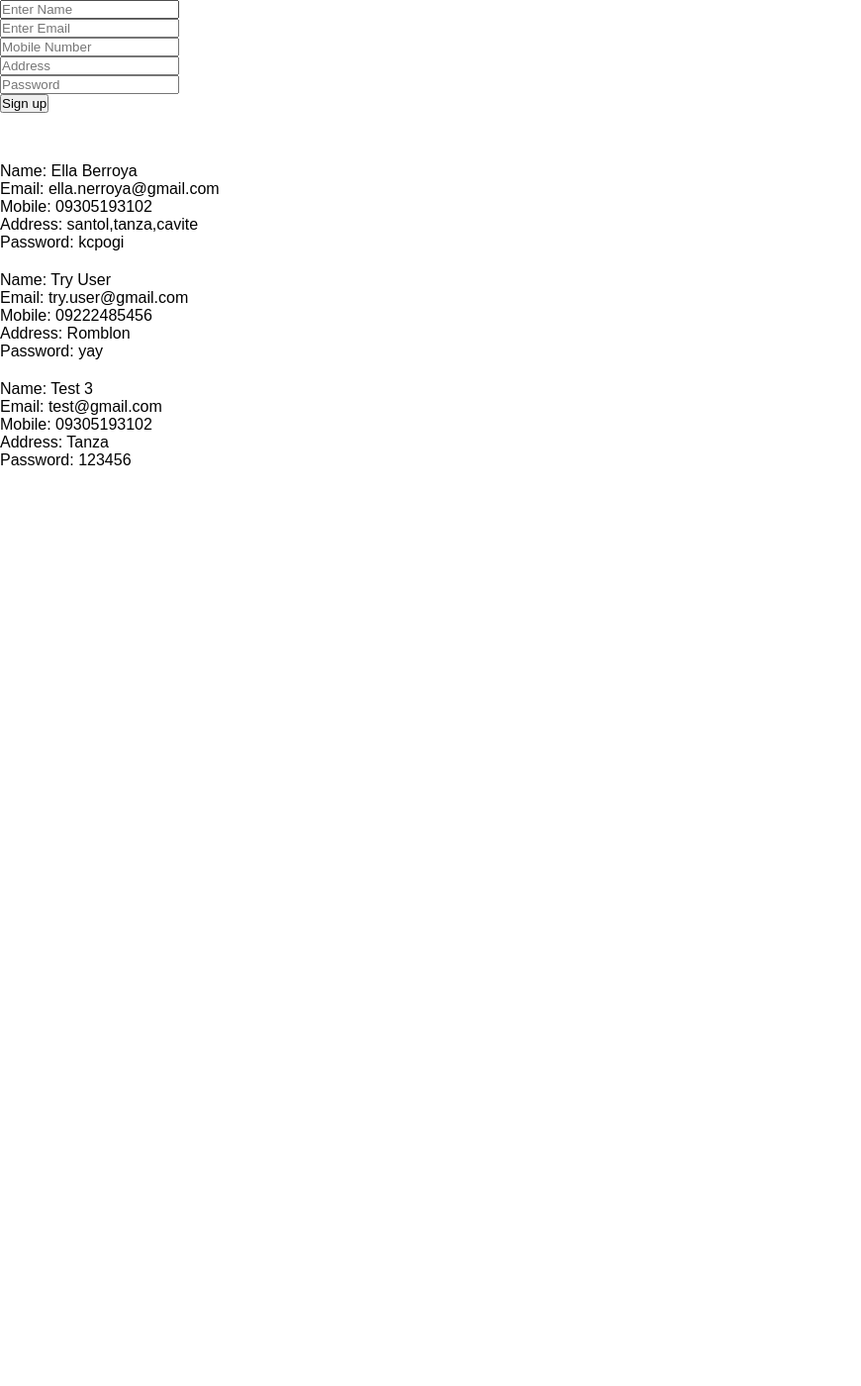
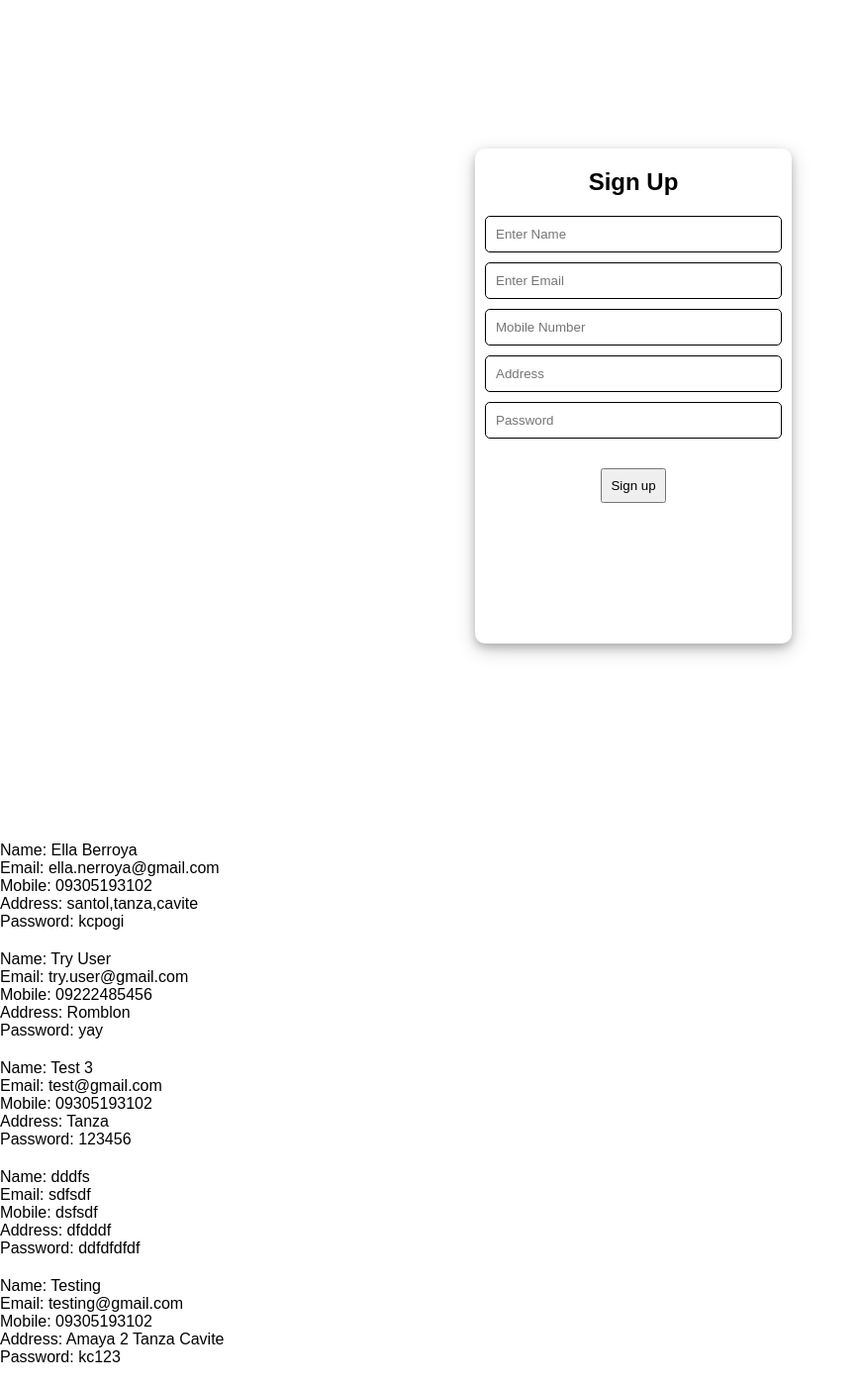
Before and after one commit to FLOODWATCH/FloodWatch, an Angular app: page / in a window 1280 px wide. Shown: the whole page at 99% size, without its empty margins (0-870 px from the left). Before the commit the page ends 800 px from the top, so only its background shows below. Built offline with nearby package versions, Linux system fonts and the light colour scheme; data requests are answered from the project's data file.

Commit message:
Added initial layout design in signup form

```diff
--- a/db.json
+++ b/db.json
@@ -23,6 +23,22 @@
       "address": "Tanza",
       "password": "123456",
       "id": 3
+    },
+    {
+      "name": "dddfs",
+      "email": "sdfsdf",
+      "mobile": "dsfsdf",
+      "address": "dfdddf",
+      "password": "ddfdfdfdf",
+      "id": 4
+    },
+    {
+      "name": "Testing",
+      "email": "testing@gmail.com",
+      "mobile": "09305193102",
+      "address": "Amaya 2 Tanza Cavite",
+      "password": "kc123",
+      "id": 5
     }
   ]
 }
--- a/src/app/register/signup/signup.component.css
+++ b/src/app/register/signup/signup.component.css
@@ -0,0 +1,36 @@
+.signup-main-con {
+  height: 100vh;
+  background-color: white;
+  display: flex;
+  align-items: center;
+  justify-content: center;
+}
+
+.signup-form {
+  height: 500px;
+  width: 320px;
+  background-color: white;
+  padding: 10px;
+  border-radius: 10px;
+  box-shadow: 0 4px 8px 0 rgba(0, 0, 0, 0.2), 0 6px 20px 0 rgba(0, 0, 0, 0.19);
+}
+.signup-form h2 {
+  margin: 10px 0 20px 0;
+  display: flex;
+  justify-content: center;
+}
+.signup-form > div input {
+  width: 100%;
+  margin-bottom: 10px;
+  padding: 10px;
+  border-radius: 5px;
+  border: 1px solid black;
+}
+.signup-form section {
+  display: flex;
+  justify-content: center;
+  margin-top: 20px;
+}
+.signup-form section input {
+  padding: 8px;
+}
--- a/src/app/register/signup/signup.component.html
+++ b/src/app/register/signup/signup.component.html
@@ -1,5 +1,6 @@
 <div class="signup-main-con">
-  <form class="signup-form" (ngSubmit)="onSubmit()">
+  <form class="signup-form" (ngSubmit)="addUser()">
+    <h2>Sign Up</h2>
     <div>
       <input
         type="text"
--- a/src/app/register/signup/signup.component.ts
+++ b/src/app/register/signup/signup.component.ts
@@ -23,7 +23,7 @@ export class SignupComponent implements OnInit {
     this.userObj.getUserFromService().subscribe((u) => (this.userVariable = u));
   }
 
-  onSubmit() {
+  addUser() {
     const newUser = {
       name: this.name,
       email: this.email,
```
